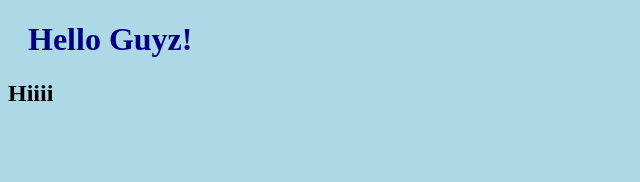
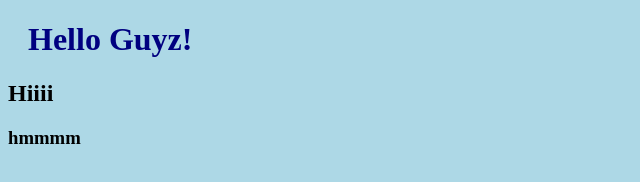
Before and after one commit to AkshKansagara/test, a plain HTML site: page index.html in a window 1280 px wide. Shown: the full height of the page, 0-640 px from the left. Drawn offline with Linux system fonts and the light colour scheme.

Commit message:
updated index.html

```diff
--- a/index.html
+++ b/index.html
@@ -10,5 +10,6 @@
 <body>
     <h1>Hello Guyz!</h1>
     <h2>Hiiii</h2>
+    <h3>hmmmm</h3>
 </body>
 </html>
```
